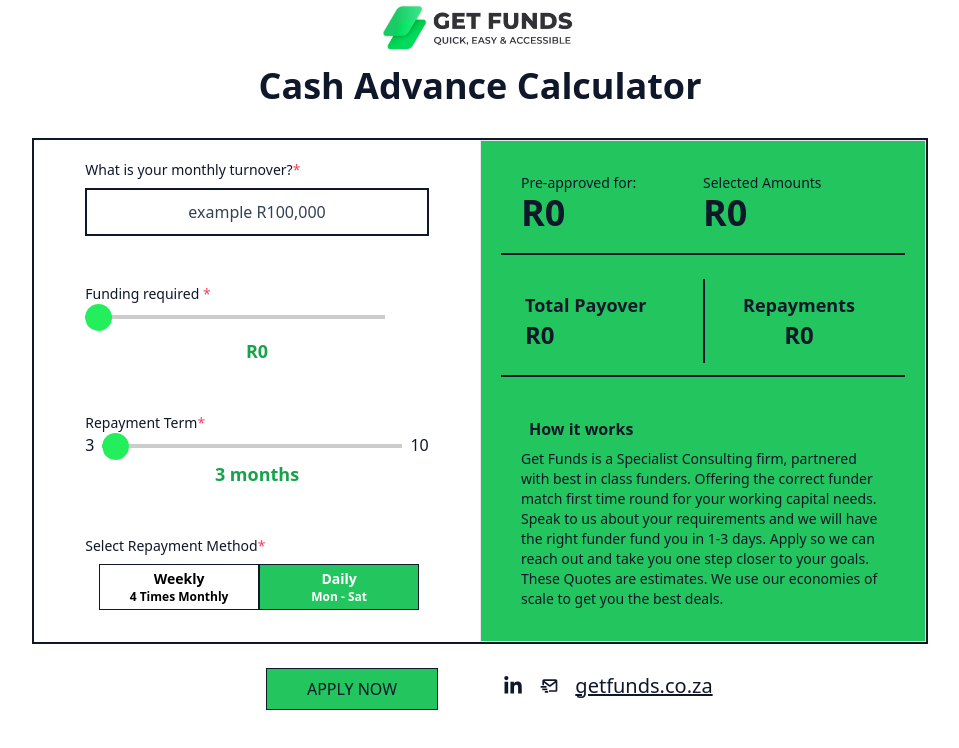
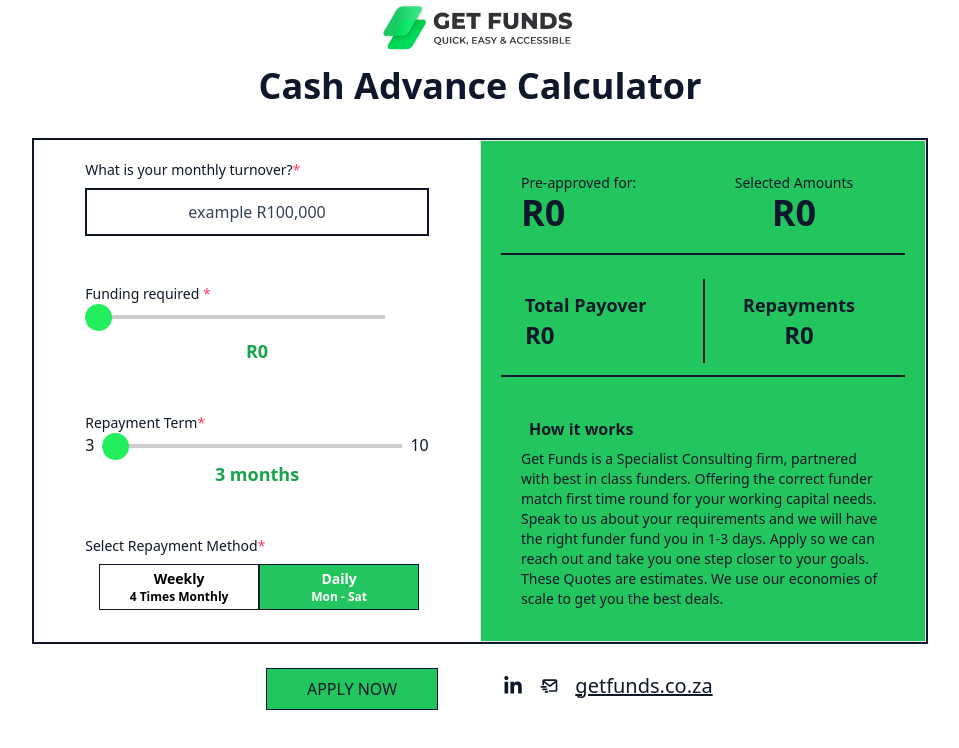
Before and after one commit to grahamusai/getfunds, a Next.js app: page / in a window 1280 px wide. Shown: the top 748 px of the page, without its empty margins (160-1119 px from the left). Built offline with nearby package versions, Linux system fonts and the light colour scheme.

Commit message:
Fixed build error

```diff
--- a/src/app/page.tsx
+++ b/src/app/page.tsx
@@ -240,8 +240,8 @@
                     </h1>
                   </div>
                   <div className=" w-full sm:w-1/2">
-                    <h1 className="text-sm">Selected Amounts</h1>
-                    <h1 className="text-4xl font-bold">
+                    <h1 className="text-sm text-center">Selected Amounts</h1>
+                    <h1 className="text-4xl font-bold text-center">
                       R{formatCurrency(
                         neededAmount === 0 ? maxAmount : neededAmount
                       )}
```
Also changed, not shown: 1 other file (tests, documents, lock files or other folders).
